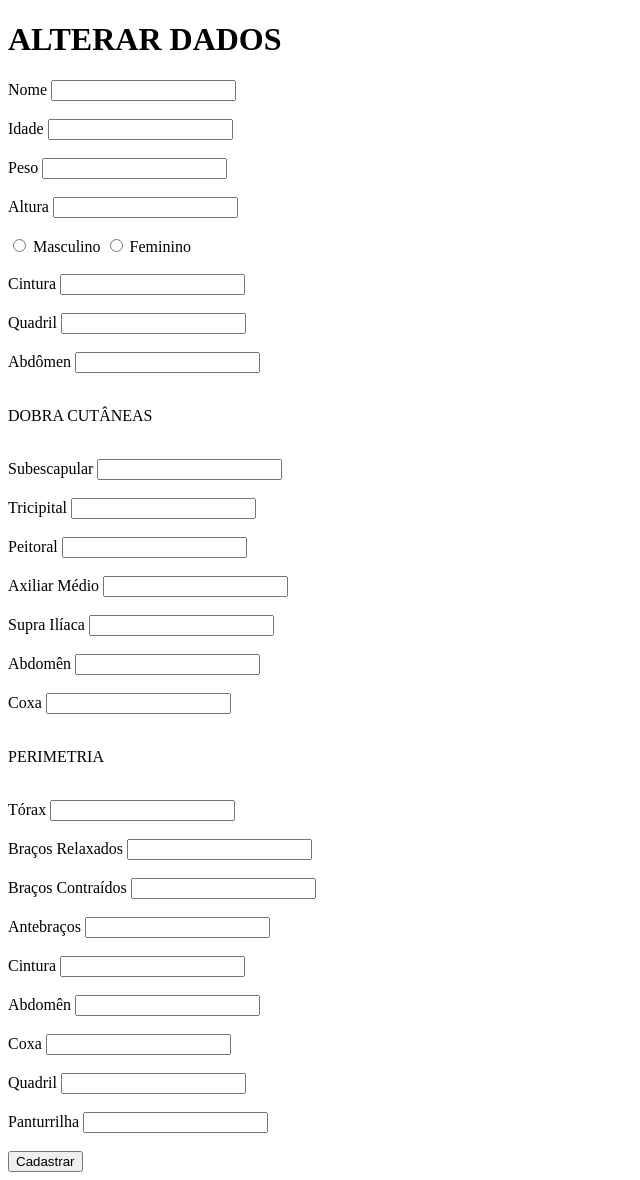
After one commit to othiagosilva/p2, a Django app: page /alterar_aluno/ in a window 1280 px wide. The commit adds this page. Shown: the whole page, without its empty margins (0-640 px from the left). Run offline with Django 3.2, Linux system fonts and the light colour scheme; some libraries are stand-ins or nearby versions.

Commit message:
adição telas

```diff
--- /dev/null
+++ b/treinador/templates/alterar_aluno.html
@@ -0,0 +1,64 @@
+{% extends 'base.html'%}
+{% block content%}
+    <header>
+        <h1>ALTERAR DADOS</h1>
+    </header>
+
+    <main>
+        <form action="{% url 'cadastrar_aluno' %}" method="POST"> {% csrf_token %}
+            <label for="nome">Nome</label>
+            <input type="text" id="nome" name="'nome"><br><br>
+            <label for="idade">Idade</label>
+            <input type="text" id="idade" name="'idade"><br><br>
+            <label for="peso">Peso</label>
+            <input type="text" id="peso" name="'peso"><br><br>
+            <label for="altura">Altura</label>
+            <input type="text" id="altura" name="'altura"><br><br>
+            <input type="radio" id="masculino" name="masculino" value="masculino">
+            <label for="masculino">Masculino</label>
+            <input type="radio" id="feminino" name="feminino" value="feminino">
+            <label for="feminino">Feminino</label><br><br>
+            <label for="cintura">Cintura</label>
+            <input type="text" id="cintura" name="'cintura"><br><br>
+            <label for="quadril">Quadril</label>
+            <input type="text" id="quadril" name="'quadril"><br><br>
+            <label for="abdomen">Abdômen</label>
+            <input type="text" id="abdomen" name="'abdomen"><br><br>
+            <p>DOBRA CUTÂNEAS</p><br>
+            <label for="subescapular">Subescapular</label>
+            <input type="text" id="subescapular" name="'subescapular"><br><br>
+            <label for="tricipital">Tricipital</label>
+            <input type="text" id="tricipital" name="'tricipital"><br><br>
+            <label for="Peitoral">Peitoral</label>
+            <input type="text" id="Peitoral" name="'Peitoral"><br><br>
+            <label for="axiliarmedio">Axiliar Médio</label>
+            <input type="text" id="axiliarmedio" name="'axiliarmedio"><br><br>
+            <label for="suprailiaca">Supra Ilíaca</label>
+            <input type="text" id="suprailiaca" name="'suprailiaca"><br><br>
+            <label for="abdomen">Abdomên</label>
+            <input type="text" id="abdomen" name="'abdomen"><br><br>
+            <label for="coxa">Coxa</label>
+            <input type="text" id="coxa" name="'coxa"><br><br>
+            <p>PERIMETRIA</p><br>
+            <label for="torax">Tórax</label>
+            <input type="text" id="torax" name="'torax"><br><br>
+            <label for="bracosrelaxados">Braços Relaxados</label>
+            <input type="text" id="bracosrelaxados" name="'bracosrelaxados"><br><br>
+            <label for="bracoscontraidos">Braços Contraídos</label>
+            <input type="text" id="bracoscontraidos" name="'bracoscontraidos"><br><br>
+            <label for="antebraco">Antebraços</label>
+            <input type="text" id="antebraco" name="'antebraco"><br><br>
+            <label for="cintura">Cintura</label>
+            <input type="text" id="cintura" name="'cintura"><br><br>
+            <label for="abdomen">Abdomên</label>
+            <input type="text" id="abdomen" name="'abdomen"><br><br>
+            <label for="coxa">Coxa</label>
+            <input type="text" id="coxa" name="'coxa"><br><br>
+            <label for="quadril">Quadril</label>
+            <input type="text" id="quadril" name="'quadril"><br><br>
+            <label for="panturrilha">Panturrilha</label>
+            <input type="text" id="panturrilha" name="'panturrilha"><br><br>
+            <input type="submit" value="Cadastrar">
+        </form>
+    </main>
+{% endblock %}
--- a/treinador/urls.py
+++ b/treinador/urls.py
@@ -6,10 +6,12 @@ urlpatterns = [
     path('cadastro/', views.cadastro, name='cadastro'),
     path('sobre/', views.sobre, name='sobre'),
     path('menu/', views.menu, name='menu'),
+    path('alterar_aluno/', views.alterarAluno, name='alterar_aluno'),
     path('cadastrar_aluno/', views.cadastrarAluno, name='cadastrar_aluno'),
     path('consultar_aluno/', views.consultarAluno, name='consultar_aluno'),
     path('consultar_dados/', views.consultarDados, name='consultar_dados'),
+    path('alterar_renda/', views.alterarRenda, name='alterar_renda'),
     path('cadastrar_renda/', views.cadastrarRenda, name='cadastrar_renda'),
-    path('consulta_renda/', views.consultarRenda, name='consultar_renda'),
+    path('consultar_renda/', views.consultarRenda, name='consultar_renda'),
     path('plataforma/', views.plataforma, name='plataforma')
 ]
--- a/treinador/views.py
+++ b/treinador/views.py
@@ -70,13 +70,21 @@ def cadastrarAluno(request):
         return HttpResponse('Usuário cadastrado com sucesso')
 
 def consultarAluno(request):
-    alunos = Aluno.objects.all()
+    alunos = Renda.objects.all()
 
     return render(request, "consultar_aluno.html", {"alunos":alunos}) # para conseguir acessar lá no html
+
+def alterarAluno(request):
+
+    return render(request, 'alterar_aluno.html')
 
 def consultarDados(request):
 
     return render(request, 'consultar_dados.html')
+
+def alterarRenda(request):
+
+    return render(request, 'alterar_renda.html')
 
 @api_view(['GET', 'POST'])
 def cadastrarRenda(request):
```
Also changed, not shown: treinador/templates/alterar_renda.html (added, +16 -0 lines), treinador/templates/consultar_aluno.html (+10 -19 lines), treinador/templates/consultar_renda.html (renamed from treinador/templates/consulta_renda.html, +1 -11 lines).
